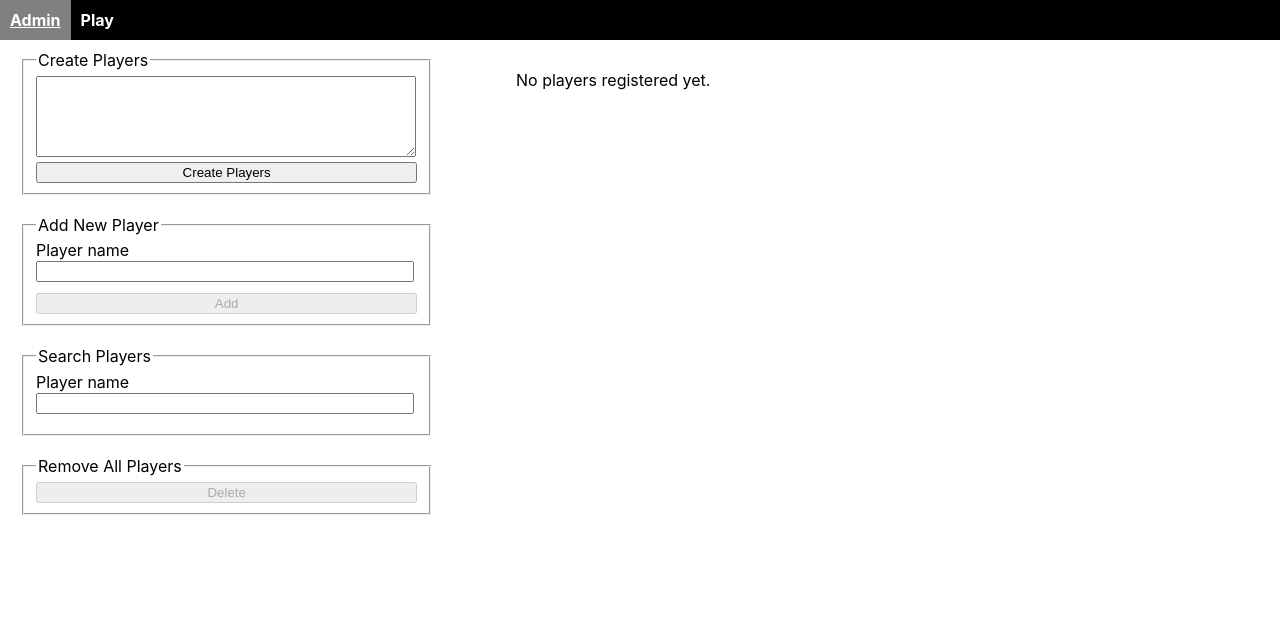
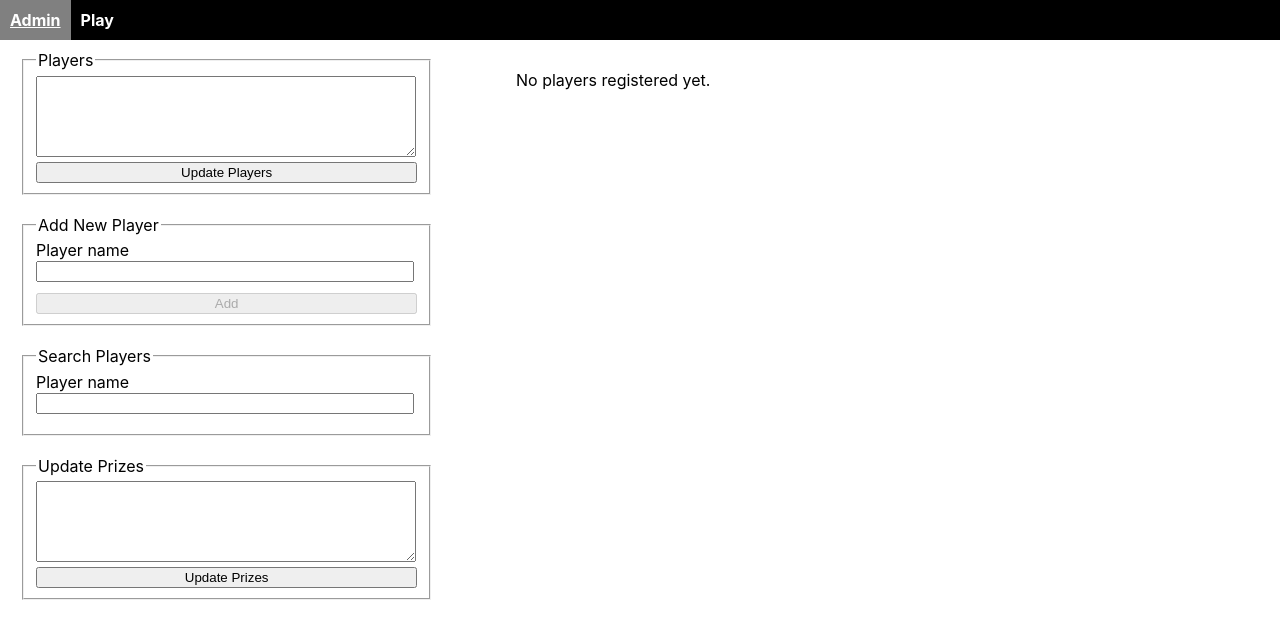
Before and after one commit to jmdalida11/spin-win, a React (Vite) app: page / in a window 1280 px wide. Shown: the top 638 px of the page. Built offline with nearby package versions, Linux system fonts and the light colour scheme.

Commit message:
Add dynamic prizes

```diff
--- a/src/pages/Admin.tsx
+++ b/src/pages/Admin.tsx
@@ -1,6 +1,6 @@
 import styled from "@emotion/styled";
 import { useEffect, useRef, useState } from "react";
-import { loadPlayers } from "../utils";
+import { loadPlayers, loadPrizes } from "../utils";
 import { Player, StorageName } from "../types/types";
 
 const Container = styled.div`
@@ -84,14 +84,23 @@ const AdminPage = () => {
   const [name, setName] = useState('');
   const [filteredName, setFilteredName] = useState('');
   const [players, setPlayers] = useState(loadPlayers());
-  const textFieldRef = useRef(null);
+  const textFieldPlayersRef = useRef(null);
+  const textFieldPrizesRef = useRef(null);
 
   useEffect(() => {
-    if (!textFieldRef.current) {
+    if (!textFieldPlayersRef.current) {
       return;
     }
-    (textFieldRef.current as HTMLSelectElement).value = players.reduce((prev, cur) => prev + '\n' + cur.name, '').trim();
+    (textFieldPlayersRef.current as HTMLSelectElement).value = players.reduce((prev, cur) => prev + '\n' + cur.name, '').trim();
   }, [players]);
+
+  useEffect(() => {
+    if (!textFieldPrizesRef.current) {
+      return;
+    }
+    const prizes = loadPrizes();
+    (textFieldPrizesRef.current as HTMLSelectElement).value = prizes.reduce((prev, cur) => prev + '\n' + cur, '').trim();
+  }, []);
 
   const handleAddClick = () => {
     players.unshift({
@@ -109,24 +118,17 @@ const AdminPage = () => {
     localStorage.setItem(StorageName.Players, JSON.stringify(filteredPlayers));
   }
 
-  const deleteAllPlayers = () => {
-    if (confirm('Are you sure you want to delete all the players?')) {
-      setPlayers([]);
-      localStorage.setItem(StorageName.Players, '[]');
-    }
-  }
-
   const handleAddPlayers = () => {
-    if (!textFieldRef.current) {
+    if (!textFieldPlayersRef.current) {
       return;
     }
     if (confirm('Current players will be replace with this new players. Proceed?')) {
-      const value = (textFieldRef.current as HTMLSelectElement).value;
+      const value = (textFieldPlayersRef.current as HTMLSelectElement).value;
       const lines = value.split(/\r\n|\n|\r/);
       const newPlayers: Player[] = [];
       for (const line of lines) {
         const playerName = line.replace(/\t/, ' ').trim();
-        if (playerName.length > 0) {
+        if (playerName !== '') {
           newPlayers.push({
             id: crypto.randomUUID(),
             name: playerName
@@ -138,6 +140,24 @@ const AdminPage = () => {
     }
   }
 
+  const handleUpdatePrizes = () => {
+    if (!textFieldPrizesRef.current) {
+      return;
+    }
+    if (confirm('Current prizes will be replace with this new prizes. Proceed?')) {
+      const value = (textFieldPrizesRef.current as HTMLSelectElement).value;
+      const lines = value.split(/\r\n|\n|\r/);
+      const newPrizes: string[] = [];
+      for (const line of lines) {
+        const prize = line.replace(/\t/, ' ').trim();
+        if (prize !== '') {
+          newPrizes.push(prize);
+        }
+      }
+      localStorage.setItem(StorageName.Prizes, JSON.stringify(newPrizes));
+    }
+  }
+
   const playerList = players.filter((p) => p.name.toLowerCase().includes(filteredName.toLowerCase()))
     .map((player) => <Item key={player.id}>
     <span>{player.name}</span>
@@ -146,10 +166,10 @@ const AdminPage = () => {
 
   return <Container>
     <Left>
-    <fieldset>
-        <legend>Create Players</legend>
-        <textarea style={{ width: '98%' }} rows={5} ref={textFieldRef} />
-        <button onClick={handleAddPlayers}>Create Players</button>
+      <fieldset>
+        <legend>Players</legend>
+        <textarea style={{ width: '98%' }} rows={5} ref={textFieldPlayersRef} />
+        <button onClick={handleAddPlayers}>Update Players</button>
       </fieldset>
       <br />
       <fieldset>
@@ -164,8 +184,9 @@ const AdminPage = () => {
       </fieldset>
       <br />
       <fieldset>
-        <legend>Remove All Players</legend>
-        <button onClick={deleteAllPlayers} disabled={players.length === 0}>Delete</button>
+        <legend>Update Prizes</legend>
+        <textarea style={{ width: '98%' }} rows={5} ref={textFieldPrizesRef} />
+        <button onClick={handleUpdatePrizes}>Update Prizes</button>
       </fieldset>
     </Left>
     <Right>
--- a/src/pages/Play.tsx
+++ b/src/pages/Play.tsx
@@ -1,10 +1,10 @@
 import styled from "@emotion/styled";
 import Spinner from "../components/Spinner";
 import Confetti from 'react-confetti';
-import { useState } from "react";
-import { loadPlayers, loadWinners, randomNumber } from "../utils";
+import { useEffect, useState } from "react";
+import { loadPlayers, loadPrizes, loadWinners, randomNumber } from "../utils";
 import SpinAudio from '../assets/spin.mp3';
-import { StorageName, Winner } from "../types/types";
+import { Player, StorageName, Winner } from "../types/types";
 import Logo from "../assets/logo.png";
 
 const Container = styled.div`
@@ -63,26 +63,25 @@ const defaultNames = [
   'Enter Player',
 ];
 
-const Prizes = [
-  'P5,000',
-  'P10,000',
-  'iWatch GPS gen 10',
-  'P30,000',
-  'Play Station 5 Slim',
-  'P50,000',
-  'iPhone 16 Pro (256GB)',
-  'Macbook Air 15 M3 (512GB)',
-  'P100,000',
-];
-
 function Play() {
   const [runConfetti, setRunConfetti] = useState(false);
-  const [prize, setPrize] = useState(Prizes[0]);
-  const [players, setPlayers] = useState(loadPlayers());
+  const [players, setPlayers] = useState<Player[]>([]);
+  const [winners, setWinners] = useState<Winner[]>([]);
+  const [prizes, setPrizes] = useState<string[]>([]);
+  const [prize, setPrize] = useState('');
   const [winnerIndex, setWinnerIndex] = useState(randomNumber(Math.max(players.length, 1)));
-  const [winners, setWinners] = useState<Winner[]>(loadWinners());
   const [isInputPrize, setIsInputPrize] = useState(false);
   const [inputPrize, setInputPrize] = useState('');
+
+  useEffect(() => {
+    setPlayers(loadPlayers());
+    setWinners(loadWinners());
+    setPrizes(loadPrizes());
+  }, []);
+
+  useEffect(() => {
+    setPrize(prizes[0] ?? '');
+  }, [prizes]);
 
   const getTopPlayers = () => {
     const topNames = [...defaultNames];
@@ -191,7 +190,7 @@ function Play() {
       <div>
           <b>Prize: </b>
           <select value={prize} onChange={(e) => setPrize(e.target.value)} disabled={isInputPrize}>
-            {Prizes.map((v) => <option value={v}>{v}</option>)}
+            {prizes.map((v) => <option value={v}>{v}</option>)}
           </select>
           <span style={{ marginLeft: 20 }}>
             <b>Input Prize</b>
--- a/src/types/types.ts
+++ b/src/types/types.ts
@@ -1,6 +1,7 @@
 export enum StorageName {
   Players = 'players',
-  Winners = 'winners'
+  Winners = 'winners',
+  Prizes = 'prizes'
 }
 
 export interface Player {
--- a/src/utils/index.ts
+++ b/src/utils/index.ts
@@ -10,6 +10,11 @@ export const loadWinners = (): Winner[] => {
   return winnersString === null ? [] : JSON.parse(winnersString);
 }
 
+export const loadPrizes = (): string[] => {
+  const prizesString = localStorage.getItem(StorageName.Prizes);
+  return prizesString === null ? [] : JSON.parse(prizesString);
+}
+
 export const randomNumber = (n: number): number => {
   return Math.floor(Math.random() * n);
 }
```
